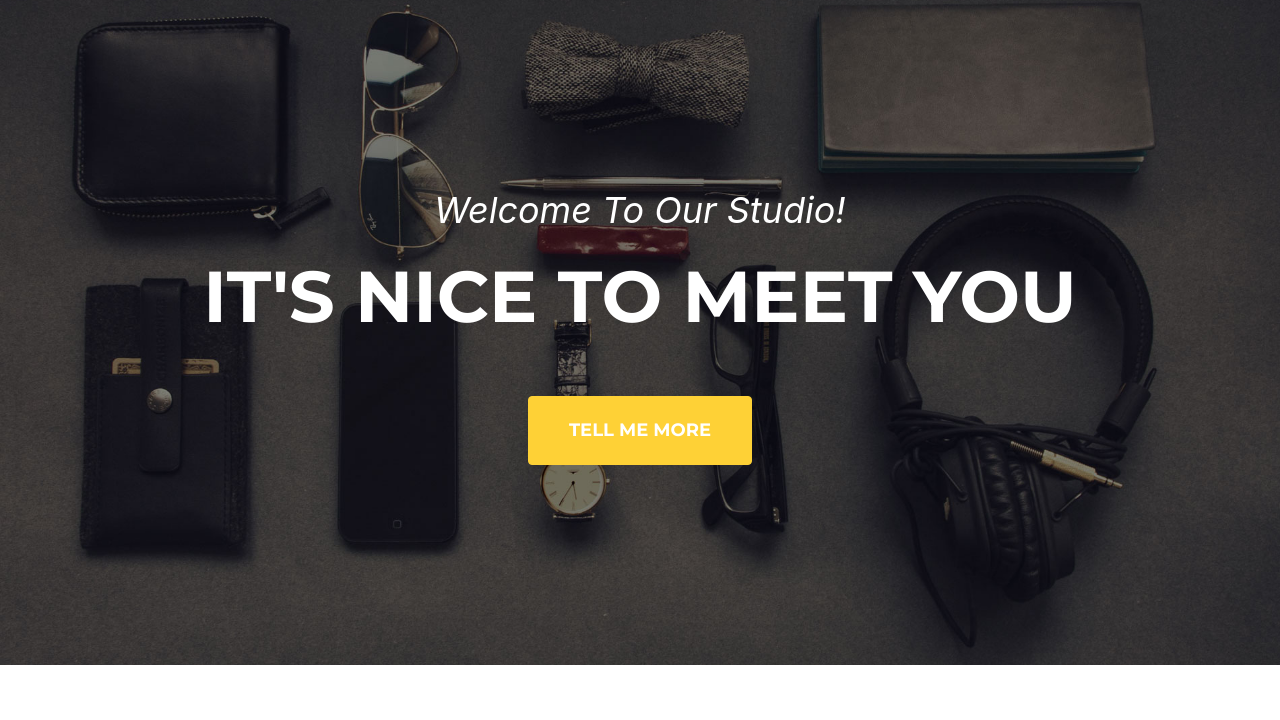
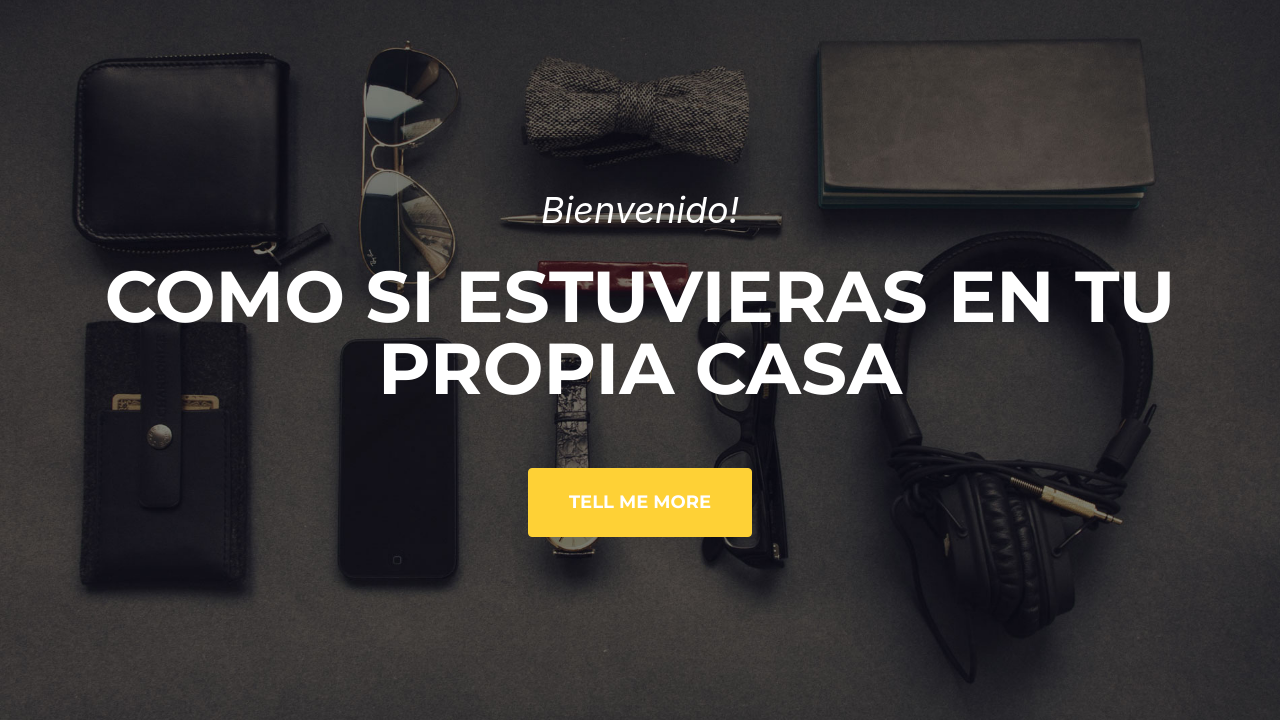
Before and after one commit to lucasmendez95/ejemplo-pagina-web, a plain HTML site: page index.html in a window 1280 px wide. Shown: the part 80-800 px from the top of the page. Drawn offline with nearby package versions, Linux system fonts and the light colour scheme; a web font is replaced by a local one.

Commit message:
Update index.html

```diff
--- a/index.html
+++ b/index.html
@@ -39,8 +39,8 @@
         <!-- Masthead-->
         <header class="masthead">
             <div class="container">
-                <div class="masthead-subheading">Welcome To Our Studio!</div>
-                <div class="masthead-heading text-uppercase">It's Nice To Meet You</div>
+                <div class="masthead-subheading">Bienvenido!</div>
+                <div class="masthead-heading text-uppercase">Como si estuvieras en tu propia casa</div>
                 <a class="btn btn-primary btn-xl text-uppercase js-scroll-trigger" href="#services">Tell Me More</a>
             </div>
         </header>
```
